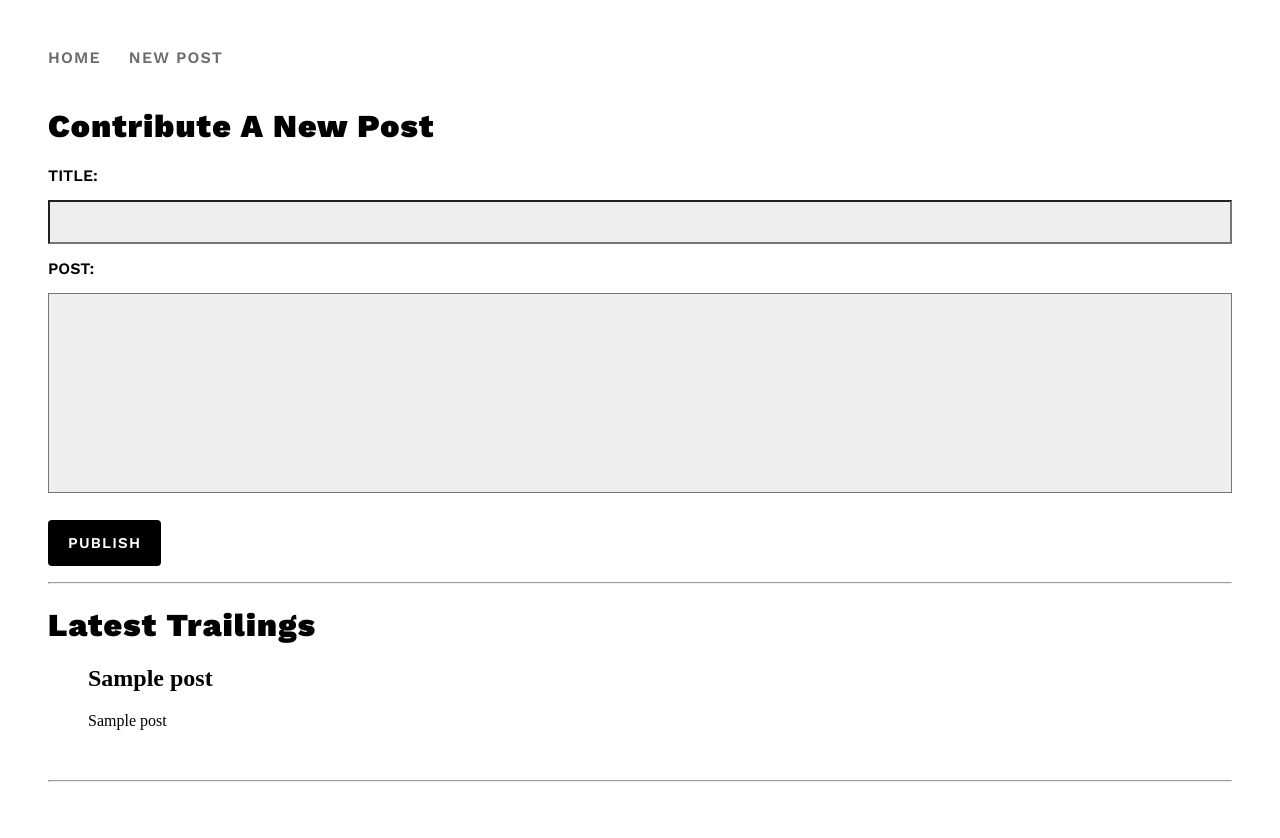
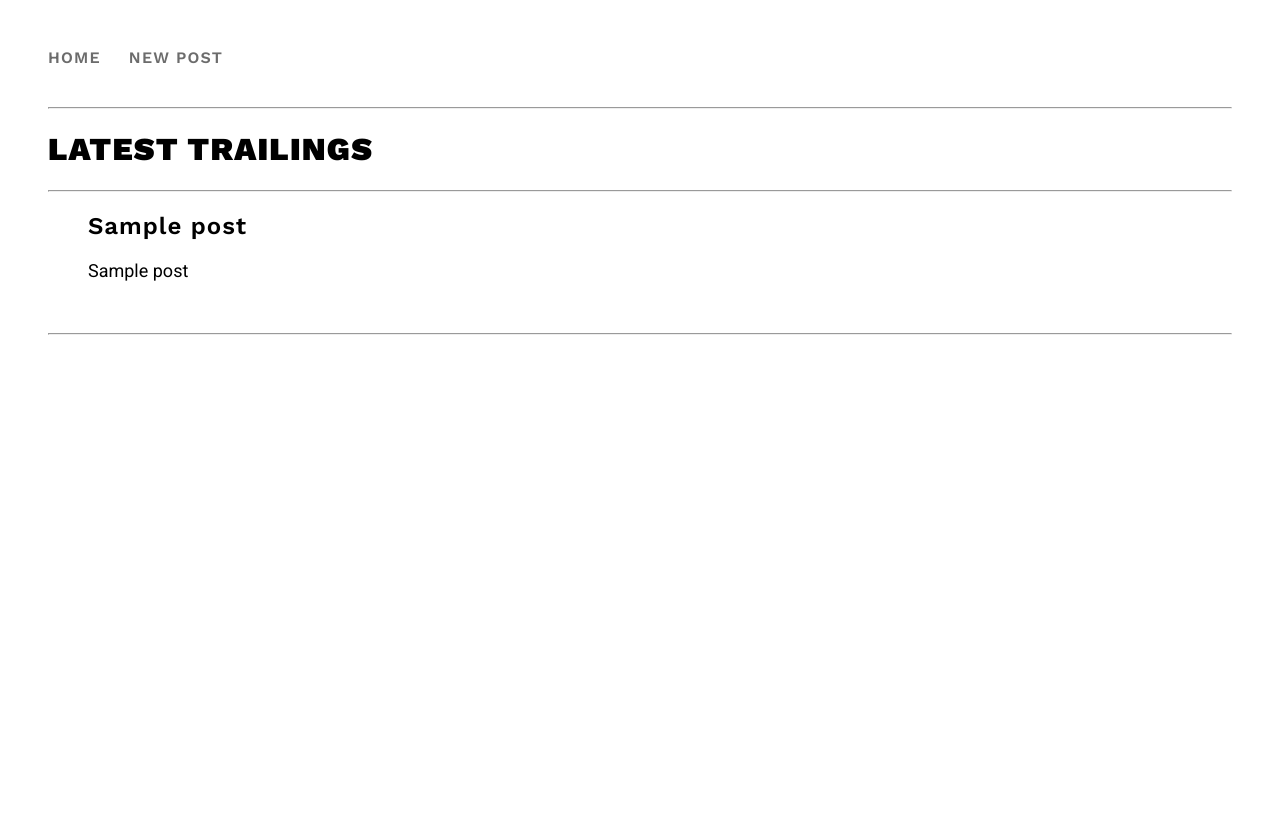
Before and after one commit to dcerman1/blogz, a Flask app: template templates/mainblog.html in a window 1280 px wide. After the commit the page ends 335 px from the top, so only its background shows below. Run offline with Flask 2, Linux system fonts and the light colour scheme; the template is opened without the code that fills it: most values are stand-ins (such as "Sample title", 1, 10 or a date in 2020); data that the repository does not hold is empty.

Commit message:
Updated file structure to reflect new functionality

```diff
--- a/static/style.css
+++ b/static/style.css
@@ -33,8 +33,20 @@ li.nav a:hover {
 h1 {
   font-family: 'Work Sans', sans-serif;
   font-weight: 700;
+  letter-spacing: 1.2px;
+  text-transform: uppercase;
+}
+h2 {
+  font-family: 'Work Sans', sans-serif;
+  font-weight: 600;
+  letter-spacing: 1px;
+  font-size: 24px;
+}
+p {
+  font-family: 'Roboto', sans-serif;
+  font-size: 18px;
+  font-weight: 300;
   font-style: normal;
-  letter-spacing: 1.2px;
 }
 .error {
     color: red;
--- a/templates/addpost.html
+++ b/templates/addpost.html
@@ -2,9 +2,9 @@
 
 {% block content %}
     <h1>Contribute A New Post</h1>
-    <form method='POST'>
-        <label>TITLE:<input type='text' name='title' /></label>
-        <label>POST:<textarea name='post'></textarea></label>
+    <form action='/addpost' method='POST'>
+        <label>TITLE:<input type='text' name='title' required /></label>
+        <label>POST:<textarea name='post' required ></textarea></label>
         <input type='submit' name='publish' value='PUBLISH' />
     </form>
 
--- a/templates/mainblog.html
+++ b/templates/mainblog.html
@@ -1,12 +1,6 @@
 {% extends "base.html" %}
 
 {% block content %}
-    <h1>Contribute A New Post</h1>
-    <form method='POST'>
-        <label>TITLE:<input type='text' name='title' /></label>
-        <label>POST:<textarea name='post'></textarea></label>
-        <input type='submit' name='publish' value='PUBLISH' />
-    </form>
 
     <hr />
 
@@ -14,6 +8,7 @@
     <p>No posts yet</p>
     {% else %}
         <h1>Latest Trailings</h1>
+    <hr />
         <ul>
             {% for post in posts %}
             <h2>{{post.title}}</h2>
```
Also changed, not shown: style.css (deleted, +0 -15 lines), templates/addposts.html (deleted, +0 -12 lines), 2 other files.
